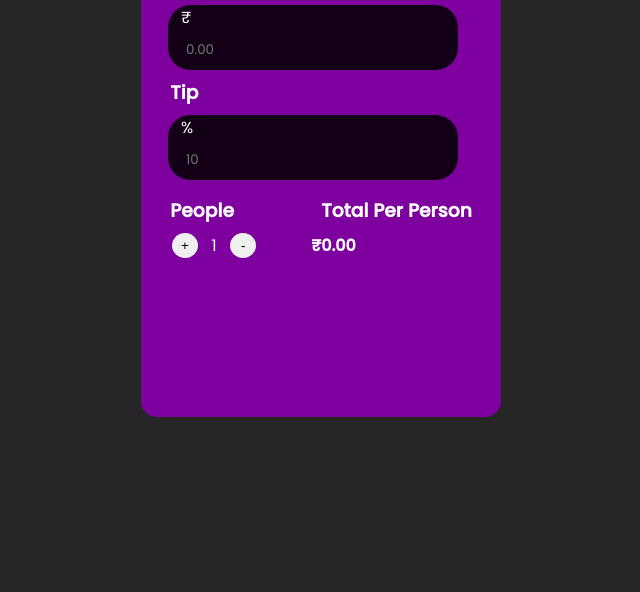
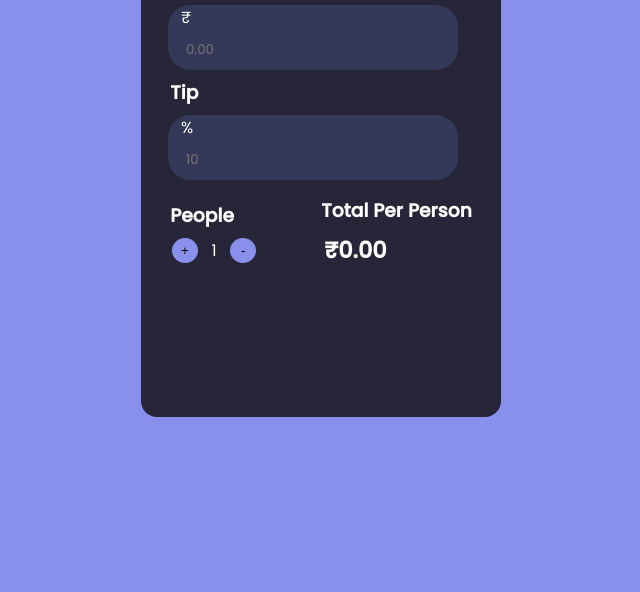
Before and after one commit to yashnarkhedkar/Advanced-JavaScript, a plain HTML site: page index.html in a window 1280 px wide. Shown: the part 208-800 px from the top of the page, without its empty margins (319-959 px from the left). Drawn offline with Linux system fonts and the light colour scheme.

Commit message:
css Updation

```diff
--- a/css/style.css
+++ b/css/style.css
@@ -10,11 +10,11 @@ body{
     font-family: 'Poppins', sans-serif;
     max-height: 100vh;
     align-items: center;
-    background-color: #000000d9;
+    background-color: #8990ec;
 }
 
 .container{
-    background-color: #7e009e;
+    background-color: #272639;
     height: 525px;
     width: 360px;
     color: white;
@@ -76,7 +76,7 @@ body{
     align-items: center;
     border-radius: 1.4rem;
     margin: 8px 8px;
-    background-color: #000000d9;
+    background-color: #353959;
 }
 
 input{
@@ -91,3 +91,14 @@ input{
 input[type="text" i] {
     padding: 2px 5px;
 }
+
+#perPersonTotal{
+    position: relative;
+    left: 13px;
+    font-size: 1.4rem;
+}
+
+.btns{
+    background-color: #8990ec;
+
+}
```
